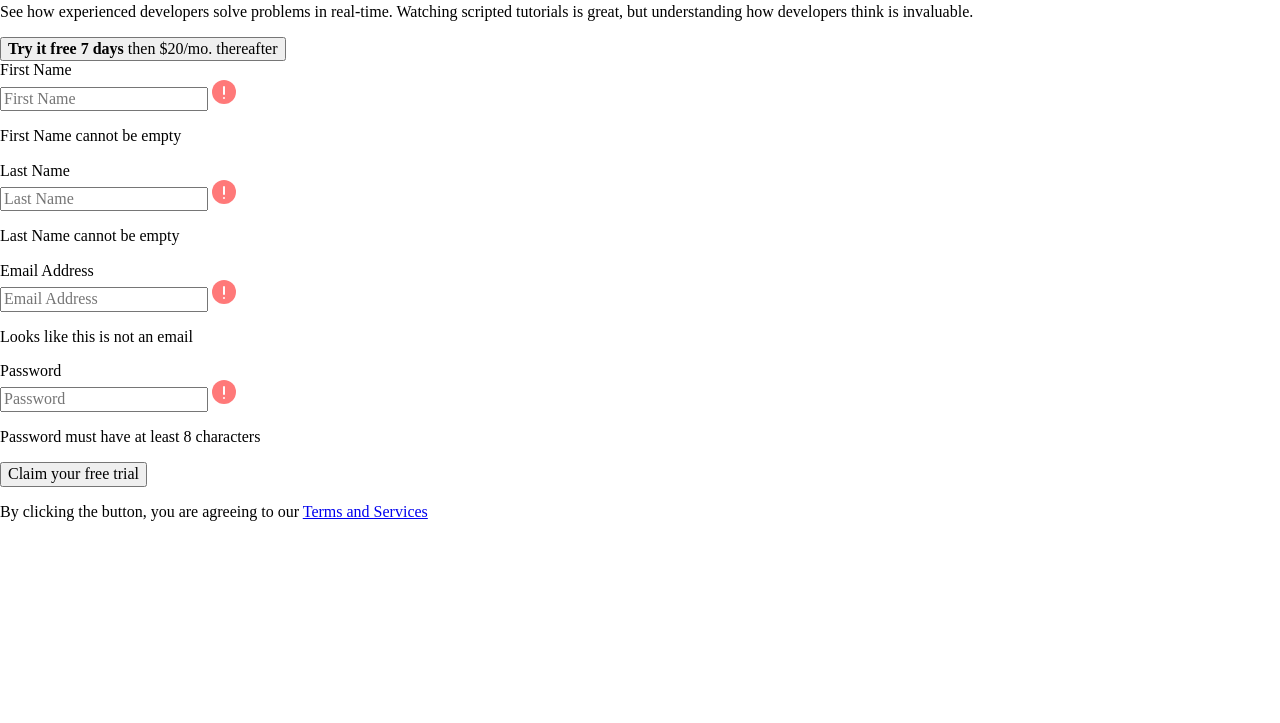
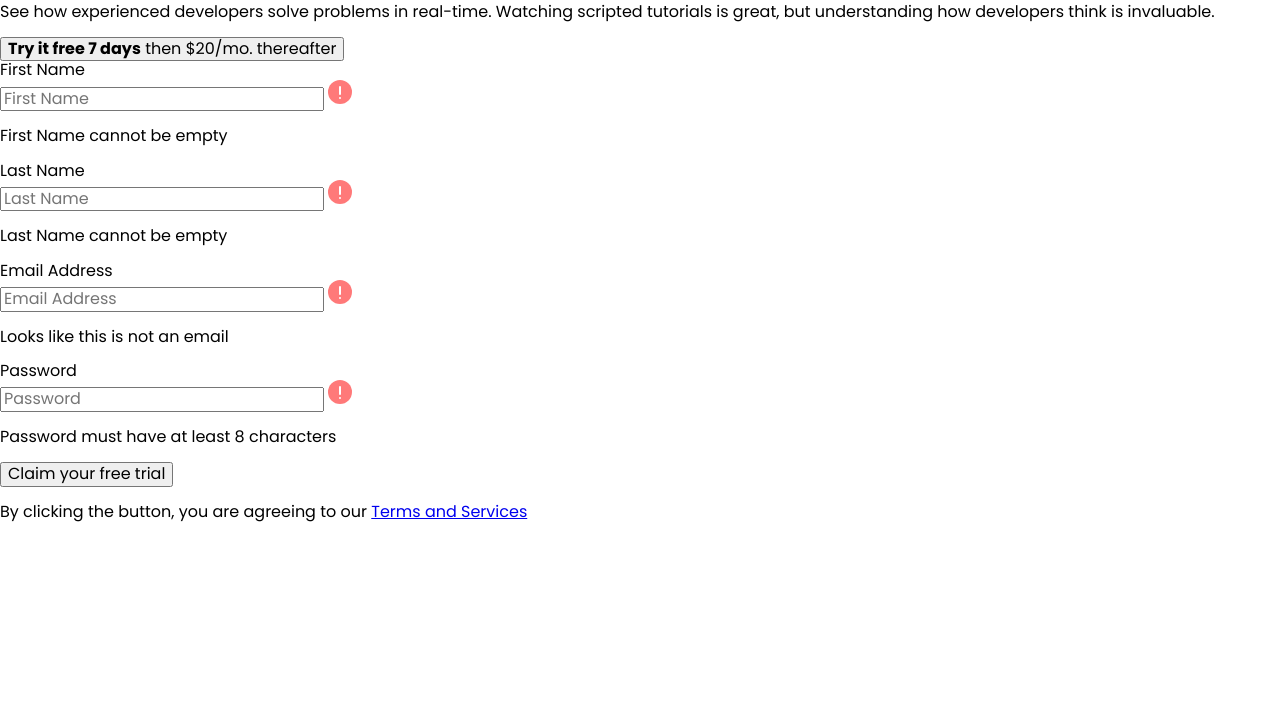
Before and after one commit to logic-fabric/intro-component-with-signup-form, a plain HTML site: page index.html in a window 1280 px wide. Shown: the part 77-800 px from the top of the page. Drawn offline with Linux system fonts and the light colour scheme.

Commit message:
style (*): add CSS variables from style-guide and use Poppins font

```diff
--- /dev/null
+++ b/css/styles.css
@@ -0,0 +1,33 @@
+/* =================
+   CUSTOM PROPERTIES
+   ================= */
+
+:root {
+  --primary: hsl(0, 100%, 74%);
+  --secondary: hsl(154, 59%, 51%);
+
+  --accent: hsl(248, 32%, 49%);
+
+  --neutral-dark: hsl(249, 10%, 26%);
+  --neutral-light: hsl(246, 25%, 77%);
+
+  --font-text: Poppins, Verdana, sans-serif;
+}
+
+/* =======================
+   RAW TAGS DEFAULT STYLES
+   ======================= */
+
+html {
+  box-sizing: border-box;
+
+  font-family: var(--font-text);
+
+  scroll-behavior: smooth;
+}
+
+*,
+*::before,
+*::after {
+  box-sizing: inherit;
+}
--- a/index.html
+++ b/index.html
@@ -21,10 +21,17 @@
       href="./images/favicon-32x32.png"
     />
 
-    <!-- Fonts and icons: -->
+    <!-- Fonts: -->
+    <link rel="preconnect" href="https://fonts.googleapis.com" />
+    <link rel="preconnect" href="https://fonts.gstatic.com" crossorigin />
+    <link
+      href="https://fonts.googleapis.com/css2?family=Poppins:wght@400;500;600;700&display=swap"
+      rel="stylesheet"
+    />
 
     <!-- Custom CSS: -->
     <link rel="stylesheet" href="./css/normalize.css" />
+    <link rel="stylesheet" href="./css/styles.css" />
 
     <!-- Custom JS: -->
     <script type="module" src="./js/index.js"></script>
```
